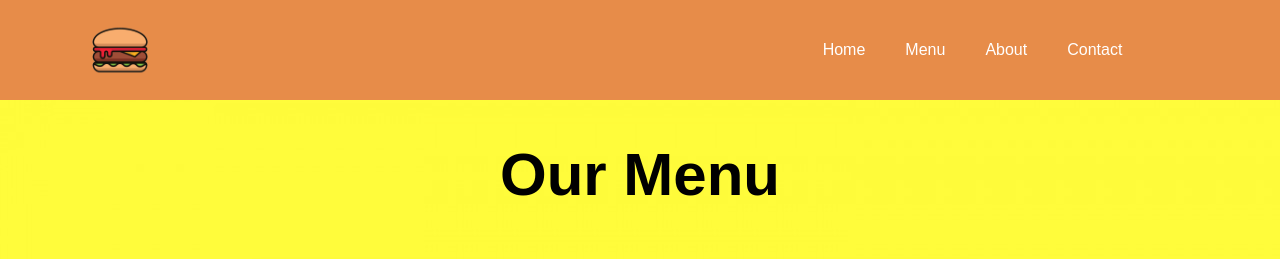
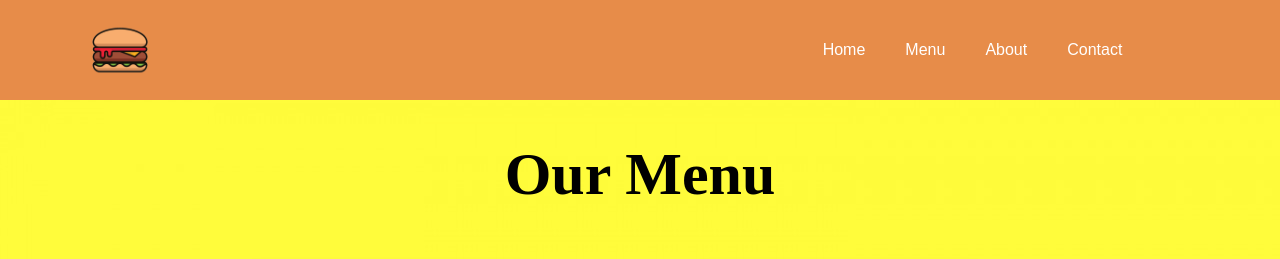
Before and after one commit to KingGift17/koopa-burgers, a React (Vite) app: page /menu in a window 1280 px wide. Shown: the top 259 px of the page. Built offline with nearby package versions, Linux system fonts and the light colour scheme.

Commit message:
cursive to font

```diff
--- a/src/styles/Menu.css
+++ b/src/styles/Menu.css
@@ -8,6 +8,7 @@
 
   }
   .menu .menuTitle {
+    font-family: curisve;
     font-size: 60px;
   }
 
```
